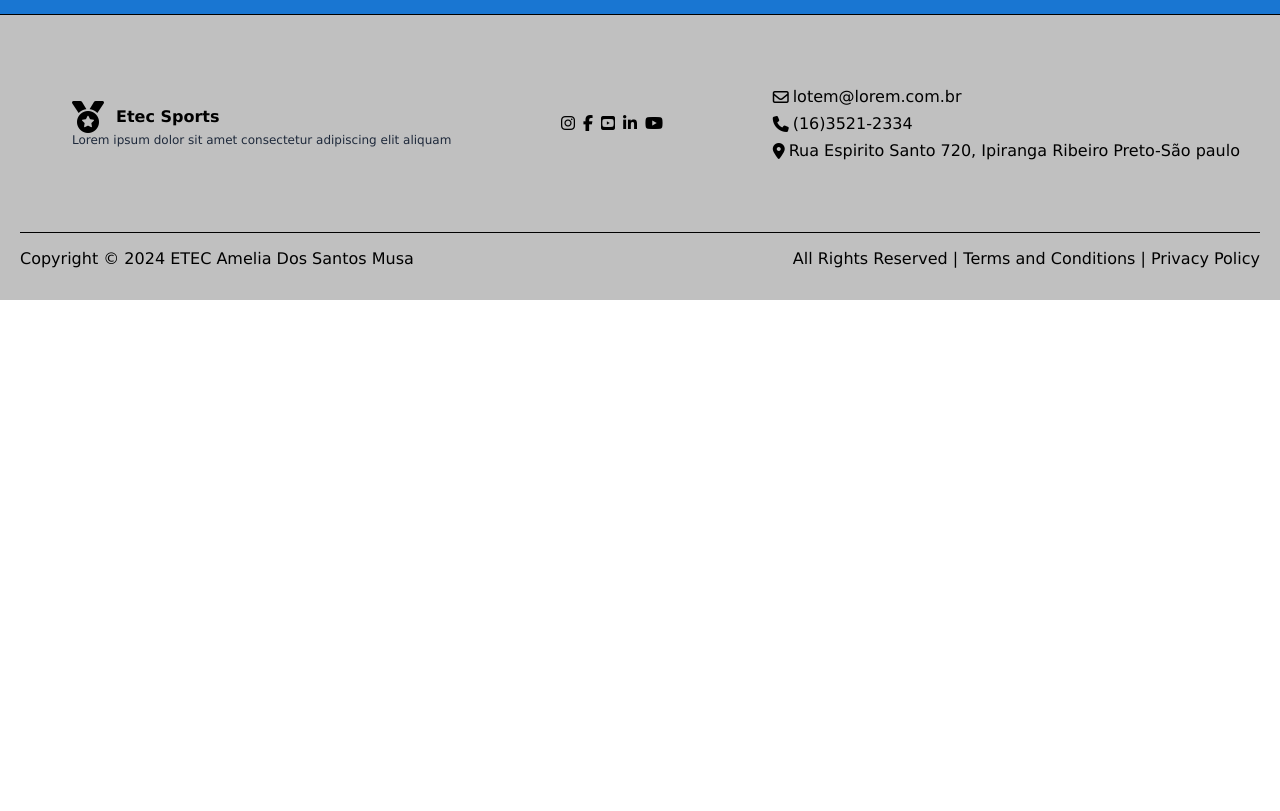
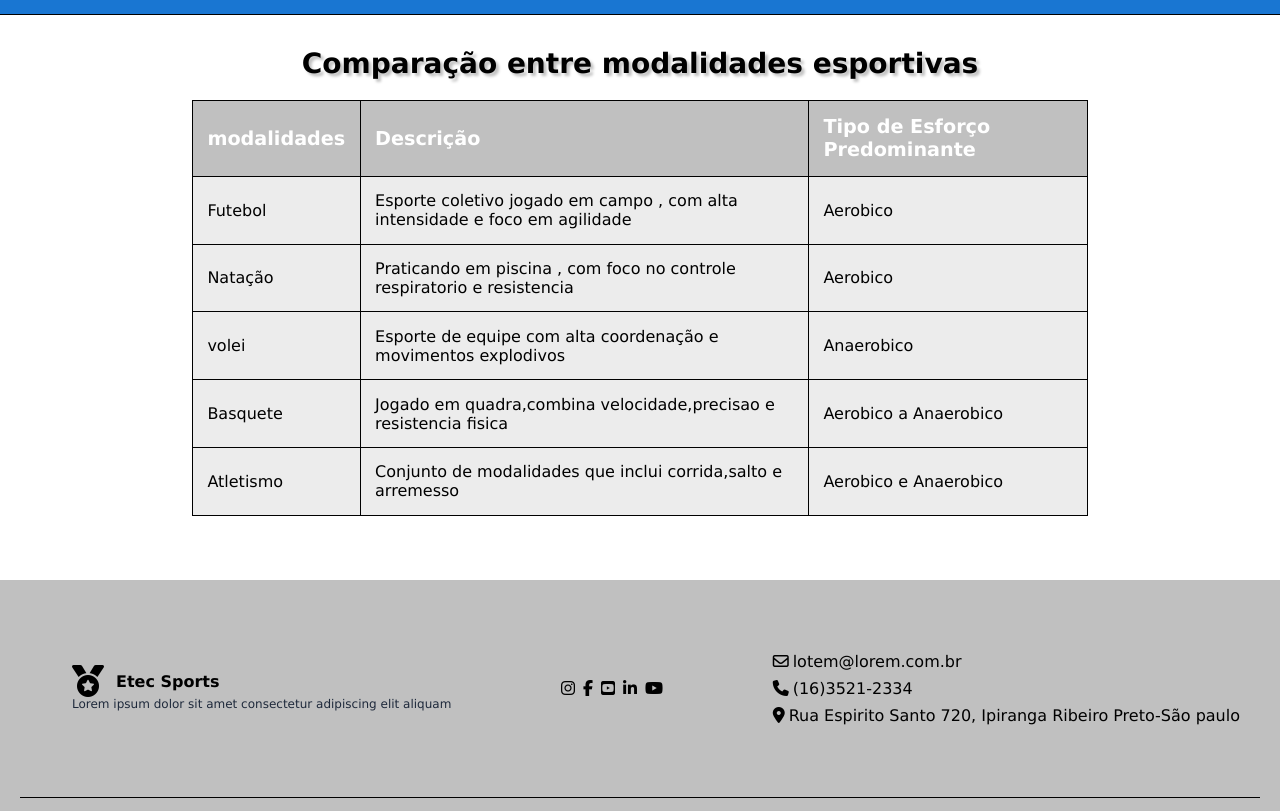
Before and after one commit to AllyssonR/etec_sport, a plain HTML site: page index.html in a window 1280 px wide. Shown: the part 6717-7528 px from the top of the page. Before the commit the page ends 7017 px from the top, so only its background shows below. Drawn offline with Linux system fonts and the light colour scheme.

Commit message:
add table and style

```diff
--- a/index.html
+++ b/index.html
@@ -397,6 +397,49 @@
       </div>
       </div>
     </section>
+    <section id="comparacao">
+      <h2>Comparação entre modalidades esportivas</h2>
+      <table border="1">
+        <thead>
+          <tr>
+            <th>modalidades</th>
+            <th>Descrição</th>
+            <th>Tipo de Esforço Predominante</th>
+          </tr>
+        </thead>
+        <tbody>
+          <tr>
+            <td>Futebol</td>
+            <td>Esporte coletivo jogado em campo , com alta intensidade e foco em agilidade</td>
+            <td>Aerobico</td>
+          </tr>
+          <tr>
+            <td>Natação</td>
+            <td>
+              Praticando em piscina , com foco no controle respiratorio e resistencia
+            </td>
+            <td>Aerobico</td>
+          </tr>
+          <tr>
+            <td>volei</td>
+            <td>Esporte de equipe com alta coordenação e movimentos explodivos</td>
+            <td>Anaerobico</td>
+          </tr>
+          <tr>
+            <td>Basquete</td>
+            <td>
+              Jogado em quadra,combina velocidade,precisao e resistencia fisica
+            </td>
+            <td>Aerobico a Anaerobico</td>
+          </tr>
+          <tr>
+            <td>Atletismo</td>
+            <td>Conjunto de modalidades que inclui corrida,salto e arremesso</td>
+            <td>Aerobico e Anaerobico</td>
+          </tr>
+        </tbody>
+      </table>
+    </section>
   </main>
   <footer>
     <div id="social-footer">
--- a/style.css
+++ b/style.css
@@ -27,7 +27,8 @@ header {
   height: 10vh;
   background-color: #000000;
 }
-button a{
+
+button a {
   text-decoration: none;
 }
 
@@ -391,6 +392,66 @@ button a{
   background-color: var(--gray-200);
 }
 
+/* resumo  tabelas */
+#comparacao {
+  display: flex;
+  flex-direction: column;
+  align-items: center;
+  justify-content: center;
+  padding: 2rem 0;
+  background-color:white;
+  color: var(--black);
+}
+
+#comparacao h2 {
+  margin-bottom: 1.25rem;
+  font-size: 1.75rem;
+  text-shadow: 3px 3px 3px var(--light-gray);
+}
+
+#comparacao table {
+  width: 70%;
+  border-collapse: collapse;
+
+}
+
+#comparacao th,
+td {
+  padding: 0.9rem;
+  text-align: left;
+  border: 1px solid var(--black);
+}
+
+#comparacao th {
+  background-color: var(--light-gray);
+  color: white;
+  font-size: 1.2rem;
+  font-weight: 700;
+}
+
+#comparacao tbody tr {
+  background-color: var(--gray-200);
+  transition: all 0.5 ease;
+}
+
+#comparacao tbody tr:hover {
+  background-color: var(--light-gray);
+}
+
+.nome-modalidade-tabela {
+  text-align: center;
+  font-weight: 800;
+}
+
+.escorco-modadalidade-tabela {
+  text-align: center;
+  font-style: italic;
+}
+
+table {
+  margin-bottom: 2rem;
+}
+
 /*footer*/
 
 footer {
```
